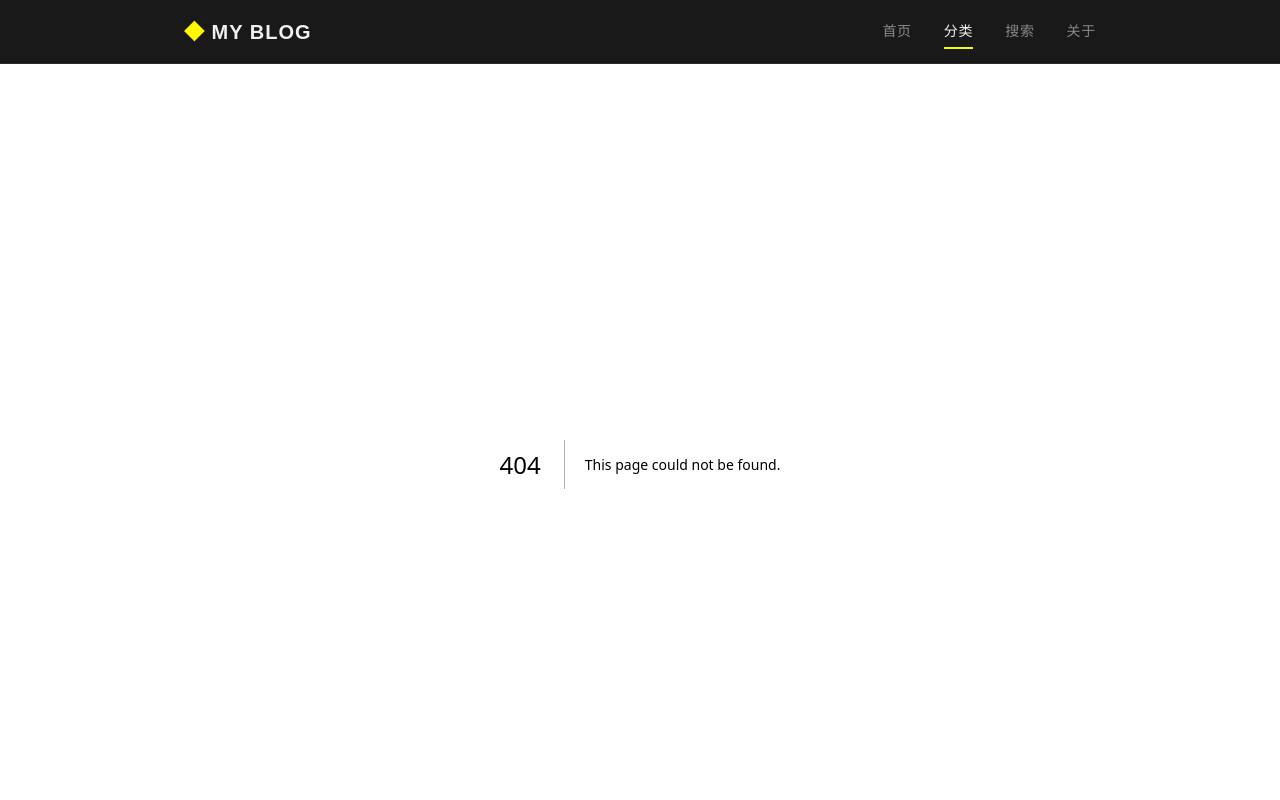
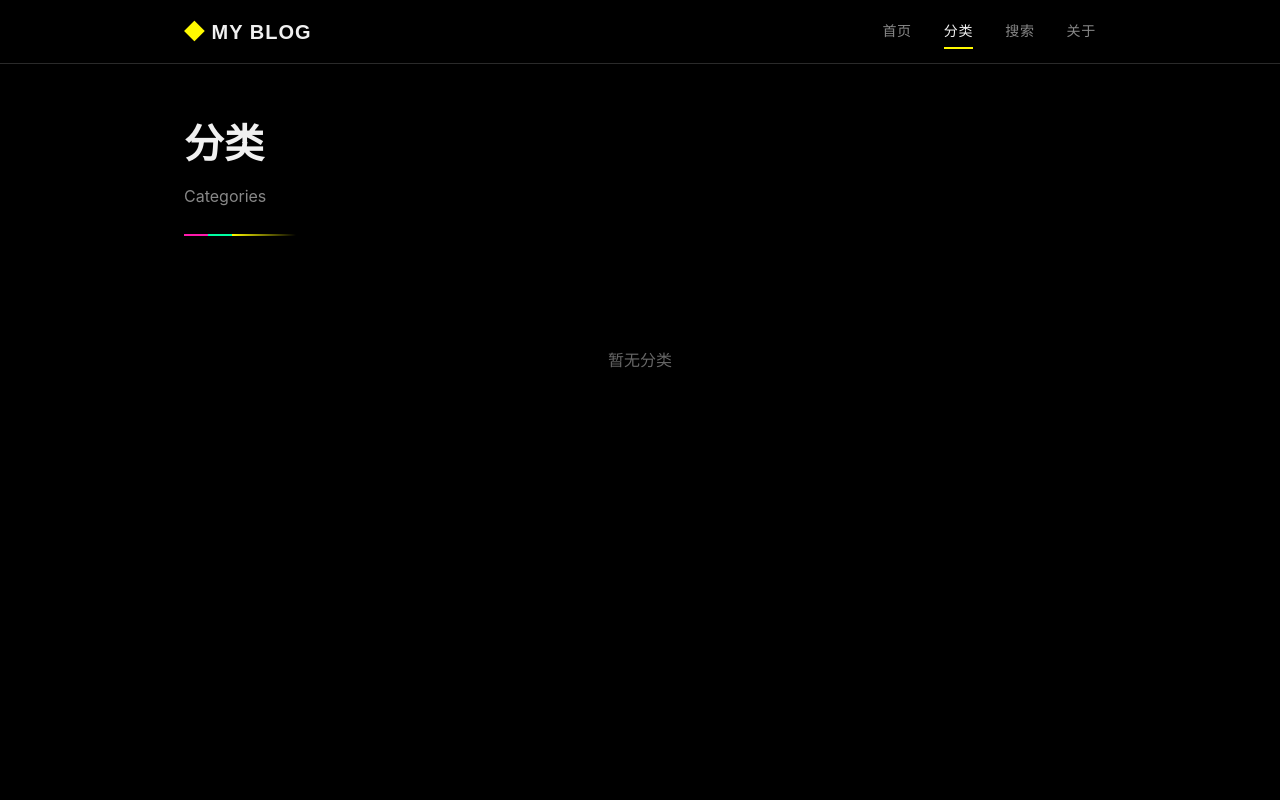
Before and after one commit to air56/my-blog, a Next.js app: page /categories in a window 1280 px wide. Before the commit this address had no page. Shown: the top 800 px of the page. Built offline with nearby package versions, Linux system fonts and the light colour scheme.

Commit message:
feat: add categories overview and per-category pages

```diff
--- /dev/null
+++ b/src/app/categories/page.tsx
@@ -0,0 +1,42 @@
+import Link from 'next/link';
+import { getAllCategories } from '@/lib/posts';
+import type { Metadata } from 'next';
+import styles from '@/styles/Categories.module.css';
+
+export const metadata: Metadata = {
+  title: '分类',
+  description: '文章分类',
+};
+
+export default function CategoriesPage() {
+  const categories = getAllCategories();
+
+  return (
+    <div className={styles.container}>
+      <div className={styles.header}>
+        <h1 className={styles.title}>分类</h1>
+        <p className={styles.subtitle}>Categories</p>
+        <div className={styles.divider} />
+      </div>
+
+      {categories.length > 0 ? (
+        <div className={styles.grid}>
+          {categories.map((cat) => (
+            <Link
+              key={cat.name}
+              href={`/categories/${encodeURIComponent(cat.name)}`}
+              className={styles.categoryCard}
+            >
+              <div className={styles.categoryName}>{cat.name}</div>
+              <div className={styles.categoryCount}>{cat.count} 篇文章</div>
+            </Link>
+          ))}
+        </div>
+      ) : (
+        <div className={styles.empty}>
+          <p>暂无分类</p>
+        </div>
+      )}
+    </div>
+  );
+}
--- /dev/null
+++ b/src/styles/Categories.module.css
@@ -0,0 +1,93 @@
+/* src/styles/Categories.module.css */
+.container {
+  max-width: var(--max-width);
+  margin: 0 auto;
+  padding: var(--space-2xl) var(--space-lg) var(--space-3xl);
+}
+
+.header {
+  margin-bottom: var(--space-2xl);
+}
+
+.title {
+  font-family: var(--font-display);
+  font-size: clamp(1.75rem, 4vw, 2.5rem);
+  font-weight: 700;
+  margin-bottom: var(--space-sm);
+}
+
+.subtitle {
+  color: var(--text-secondary);
+  font-size: 1rem;
+  margin-bottom: var(--space-lg);
+}
+
+.divider {
+  width: 100%;
+  height: 2px;
+  background: linear-gradient(
+    90deg,
+    var(--accent-pink) 0,
+    var(--accent-pink) 1.5rem,
+    var(--accent-green) 1.5rem,
+    var(--accent-green) 3rem,
+    var(--accent-yellow) 3rem,
+    transparent 7rem
+  );
+}
+
+.grid {
+  display: grid;
+  grid-template-columns: repeat(auto-fill, minmax(280px, 1fr));
+  gap: var(--space-lg);
+}
+
+.categoryCard {
+  display: block;
+  background: var(--bg-card);
+  border: 1px solid var(--border-color);
+  padding: var(--space-xl);
+  transition: all var(--transition-normal);
+}
+
+.categoryCard:hover {
+  background: var(--bg-card-hover);
+  border-color: var(--accent-yellow);
+}
+
+.categoryName {
+  font-family: var(--font-display);
+  font-size: 1.25rem;
+  font-weight: 600;
+  margin-bottom: var(--space-sm);
+  transition: color var(--transition-fast);
+}
+
+.categoryCard:hover .categoryName {
+  color: var(--accent-yellow);
+}
+
+.categoryCount {
+  font-size: 0.875rem;
+  color: var(--text-muted);
+}
+
+.empty {
+  text-align: center;
+  padding: var(--space-3xl) 0;
+  color: var(--text-muted);
+}
+
+.backLink {
+  display: inline-flex;
+  align-items: center;
+  gap: var(--space-sm);
+  font-size: 0.875rem;
+  color: var(--text-secondary);
+  margin-bottom: var(--space-xl);
+  transition: color var(--transition-fast);
+}
+
+.backLink:hover {
+  color: var(--accent-yellow);
+}
```
Also changed, not shown: src/app/categories/[tag]/page.tsx (added, +55 -0 lines).
